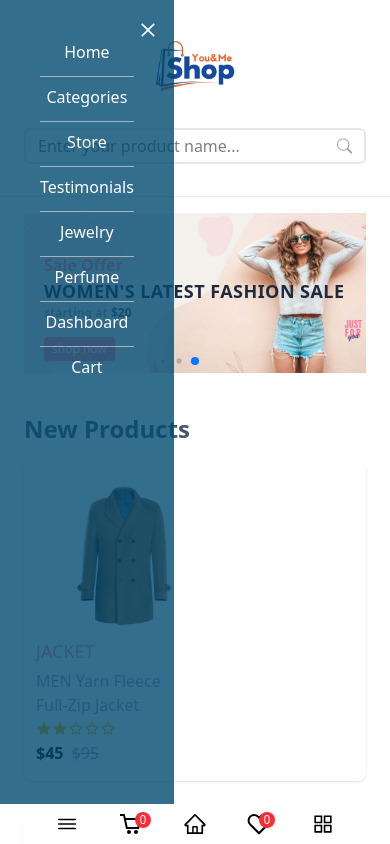
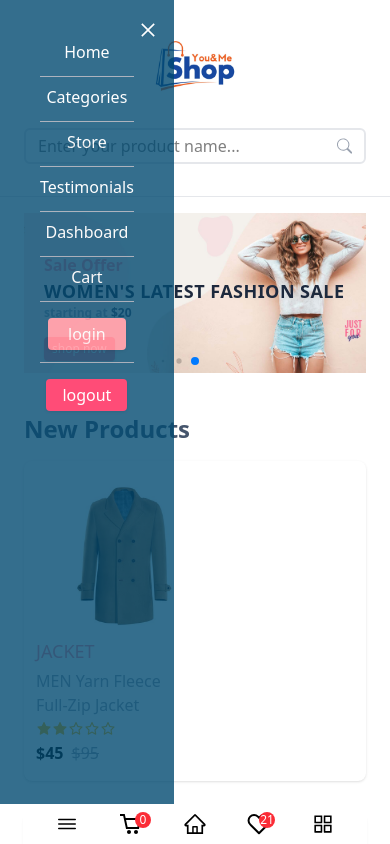
Before and after one commit to Mohsen-Parsa11/Product-Store-Project, a Next.js app: page / in a window 390 px wide. Both pictures are taken after a click on the icon 67 px from the left and 824 px from the top of the page. Shown: the top 844 px of the page. Built offline with nearby package versions, Linux system fonts and the light colour scheme.

Commit message:
create login and logout in mobile size

```diff
--- a/src/app/store/[id]/page.tsx
+++ b/src/app/store/[id]/page.tsx
@@ -20,7 +20,7 @@ async function ProductItem({params}:Iprops) {
       <Container>
         <div className="w-full py-4 my-5 shadow border border-gray-300 px-3 lg:px-10 flex flex-col md:flex-row">
           <img src={data?.thumbnail} alt="image" className="h-60 w-60 " />
-          <div className="py-10 lg:px-10">
+          <div className="py-10 lg:px-10 md:ml-8">
           <p className="text-gray-600 text-2xl line-clamp-1"><span className="font-bold">Title</span>: {data?.title}</p>
           <p className="text-gray-500 line-clamp-3 my-1 "><span className="font-bold">Description</span>: {data?.description}</p>
           <p className="text-gray-400 text-lg"><span className="font-bold">Rating</span>: {data?.rating}</p>
--- a/src/app/store/page.tsx
+++ b/src/app/store/page.tsx
@@ -15,7 +15,7 @@ async function Store() {
 
         <div className="grid grid-cols-1 md:grid-cols-2 lg:grid-cols-4 gap-5 my-5">
           {data.products.map((item) => (
-            <div key={item.id} className="border shadow-lg rounded-md p-2">
+            <div key={item.id} className="border border-gray-200 shadow-lg rounded-md p-2">
               <Link href={`/store/${item.id}`}>
                 <img
                   src={item.thumbnail}
--- a/src/components/CartItems.tsx
+++ b/src/components/CartItems.tsx
@@ -21,14 +21,14 @@ function CartItems({id, qty}: CartItemsProps) {
 
   return (
     <div>
-        <div className="shadow-md border border-gray-300 my-8 rounded grid grid-cols-1 md:grid-cols-12">
+        <div className="shadow-md border px-6 lg:px-0 border-gray-300 my-8 rounded grid grid-cols-1 md:grid-cols-12">
           <div className="col-span-3 pl-10 py-5">
             <img src={data?.thumbnail} alt="image" className="w-40 h-40"/>
             <AddToCart id={id} />
           </div>
-          <div className="col-span-8 pr-4">
+          <div className="col-span-8 md:ml-16 lg:pr-4">
             <div className="py-10">
-              <p className="text-gray-600 text-3xl"><span className='font-bold'>Title</span>: {data?.title}</p>
+              <p className="text-gray-600 text-2xl"><span className='font-bold'>Title</span>: {data?.title}</p>
               <p className="text-gray-500 line-clamp-3 my-2"><span className='font-bold'>Description</span>: {data?.description}</p>
               <p className="text-gray-400 text-lg"><span className='font-bold'>Rating</span>: {data?.rating}</p>
               <p className="text-gray-400 text-lg"><span className='font-bold'>Price</span>: {data?.price}</p>
--- a/src/components/MobileMenu.tsx
+++ b/src/components/MobileMenu.tsx
@@ -7,7 +7,9 @@ import { AiOutlineHome, AiOutlineAppstore } from "react-icons/ai";
 import { AiOutlineClose } from "react-icons/ai";
 import { CgShoppingCart } from "react-icons/cg";
 import Link from "next/link";
-
+import { useShopingCartContext } from "./ShopingCartContext";
+import { redirect } from "next/navigation";
+import cookie from "js-cookie"
 
 
 function MobileMenu() {
@@ -21,6 +23,17 @@ function MobileMenu() {
   const handleCloseMobileMenu= ()=>{
     setMobileMenu("hidden")
   }
+
+  const handleLogin= ()=>{
+    redirect("/login")
+  }
+
+  const handleLogout= ()=>{
+    cookie.remove("token")
+    redirect("/login")
+  }
+
+  const {totalProductQty}= useShopingCartContext();
 
   return (
     <div>
@@ -48,16 +61,6 @@ function MobileMenu() {
               </Link>
               <div className="border-b border-gray-400 pb-1"></div>
 
-              <Link href="/" className="relative">
-                Jewelry
-              </Link>
-              <div className="border-b border-gray-400 pb-1"></div>
-
-              <Link href="/" className="relative">
-                Perfume
-              </Link>
-              <div className="border-b border-gray-400 pb-1"></div>
-
               <Link href="/dashboard" className="relative">
                 Dashboard
               </Link>
@@ -66,6 +69,11 @@ function MobileMenu() {
               <Link href="/cart" className="relative">
                 Cart
               </Link>
+              <div className="border-b border-gray-400 pb-1"></div>
+
+              <button onClick={handleLogin} className="bg-[#ff8f9c] px-5 mt-2 py-1 rounded mx-auto active:scale-98 shadow active:shadow-none cursor-pointer text-white">login</button>
+              <div className="border-b border-gray-400 pb-1"></div>
+              <button onClick={handleLogout} className="bg-rose-500 px-4 mt-2 py-1 rounded mx-auto active:scale-98 shadow active:shadow-none cursor-pointer text-white">logout</button>
             </div>
           </div>
 
@@ -74,7 +82,7 @@ function MobileMenu() {
             <Link href="/cart" className="relative">
               <CgShoppingCart className="cursor-pointer" />
               <p className="text-xs bg-red-500 text-white absolute top-0 left-4 h-4 w-4 rounded-full flex items-center justify-center">
-                0
+                {totalProductQty}
               </p>
             </Link>
             <Link href="/">
@@ -83,7 +91,7 @@ function MobileMenu() {
             <div className="relative">
               <FiHeart className="cursor-pointer" />
               <p className="text-xs bg-red-500 text-white absolute top-0 left-3 h-4 w-4 rounded-full flex items-center justify-center">
-                0
+                21
               </p>
             </div>
             <Link href="/dashboard">
```
